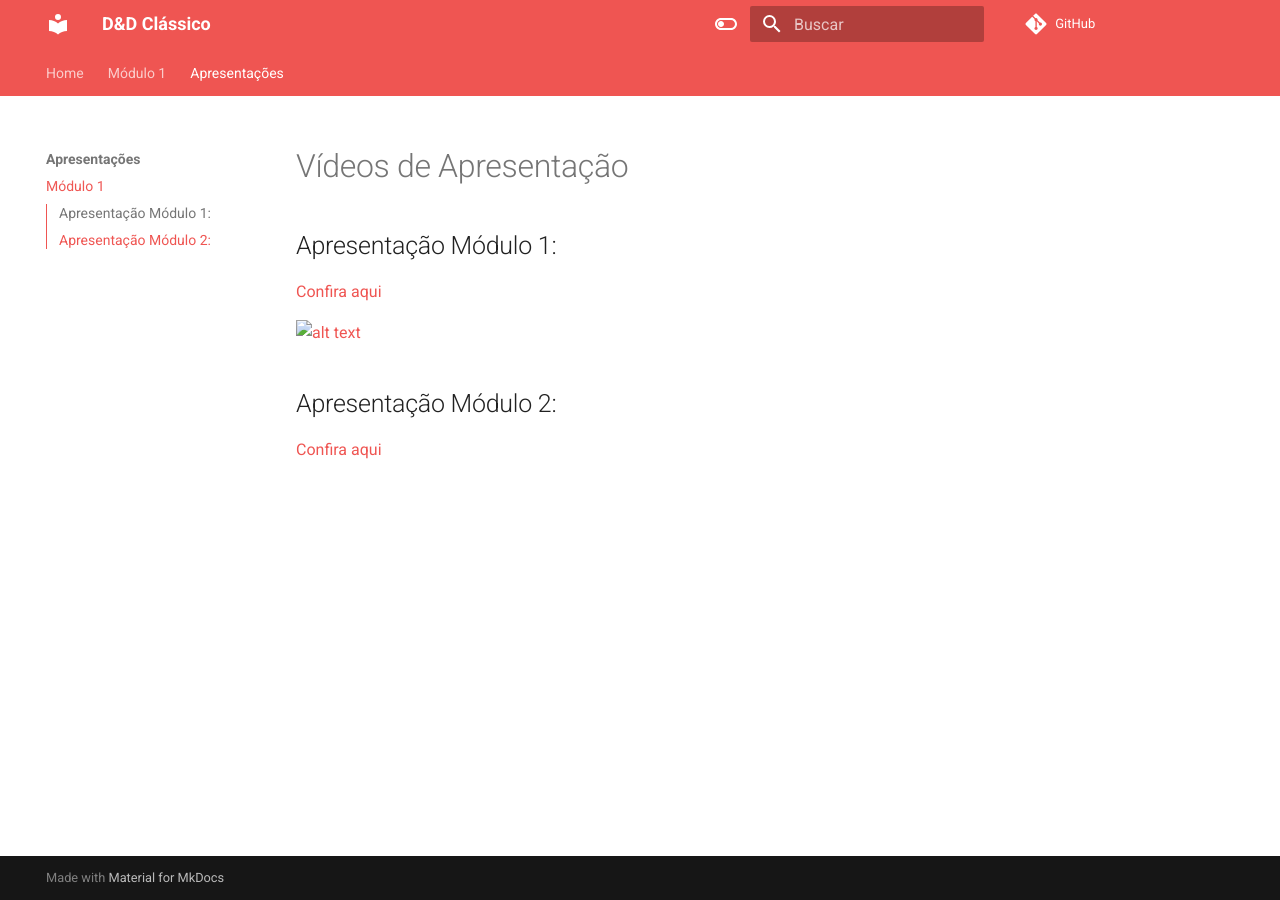
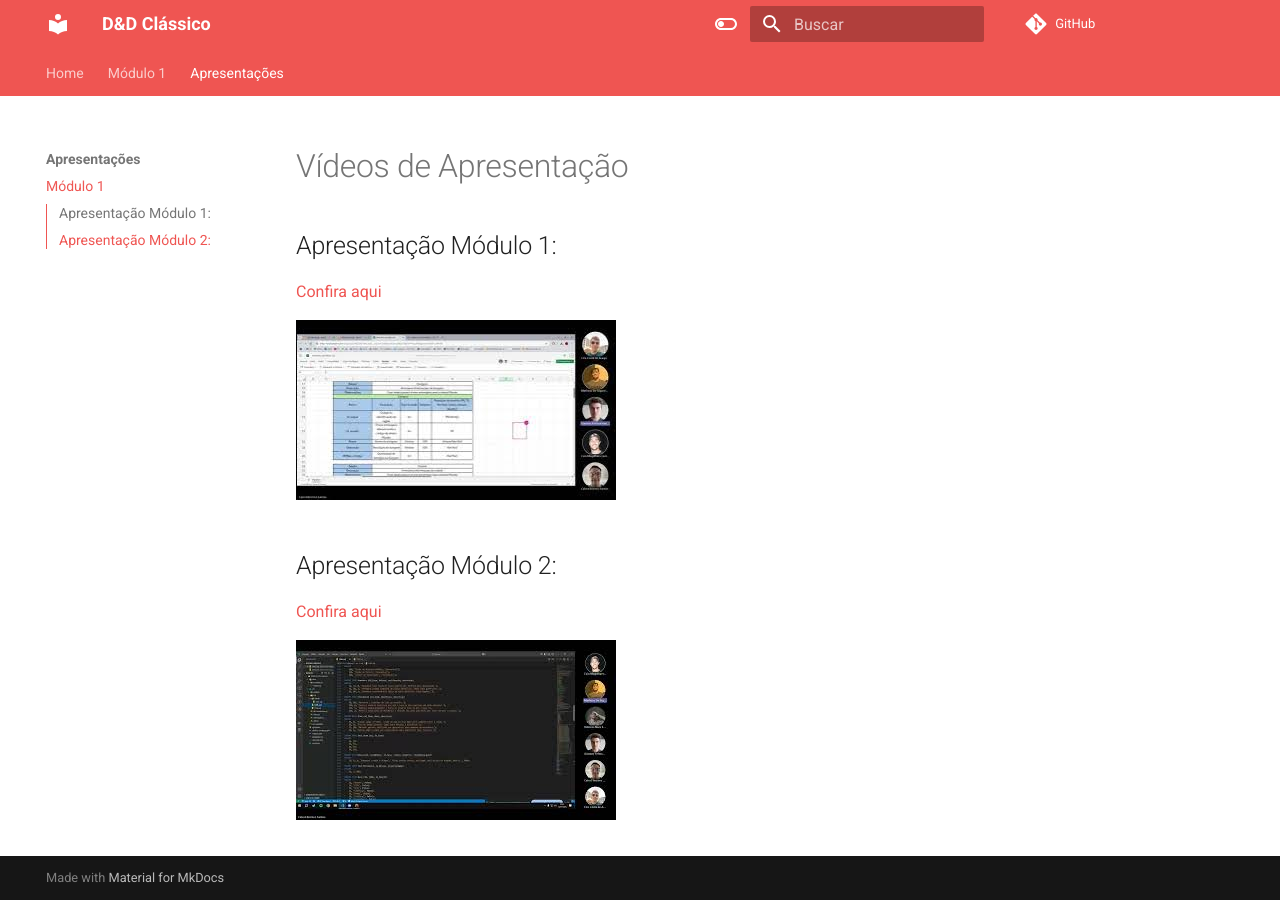
Before and after one commit to SBD1/2024.2-D-D-classico, an MkDocs documentation site: the page built from docs/apresentacao1.md, in a window 1280 px wide. Built offline with MkDocs 1.6.1 and Material for MkDocs 9.7.7, drawn with Linux system fonts in a browser that asks for light colours; comment, search, counter and statistics services are not loaded.

Commit message:
adicionando o video modulo 2

```diff
--- a/docs/apresentacao1.md
+++ b/docs/apresentacao1.md
@@ -6,8 +6,11 @@
 
 
 
-[![alt text](image.png)](https://youtu.be/Y5kcVJl0uLo)
+[![alt text](/2024.2-D-D-classico/imagens/image.png)](https://youtu.be/Y5kcVJl0uLo)
 
 
 ## Apresentação Módulo 2:
-[Confira aqui]()
+[Confira aqui](https://www.youtube.com/watch?v=aocuJB2_5ZU)
+
+
+[![alt text](/2024.2-D-D-classico/imagens/image2.png)](https://www.youtube.com/watch?v=aocuJB2_5ZU)
```
Also changed, not shown: docs/imagens/image2.png (added).
